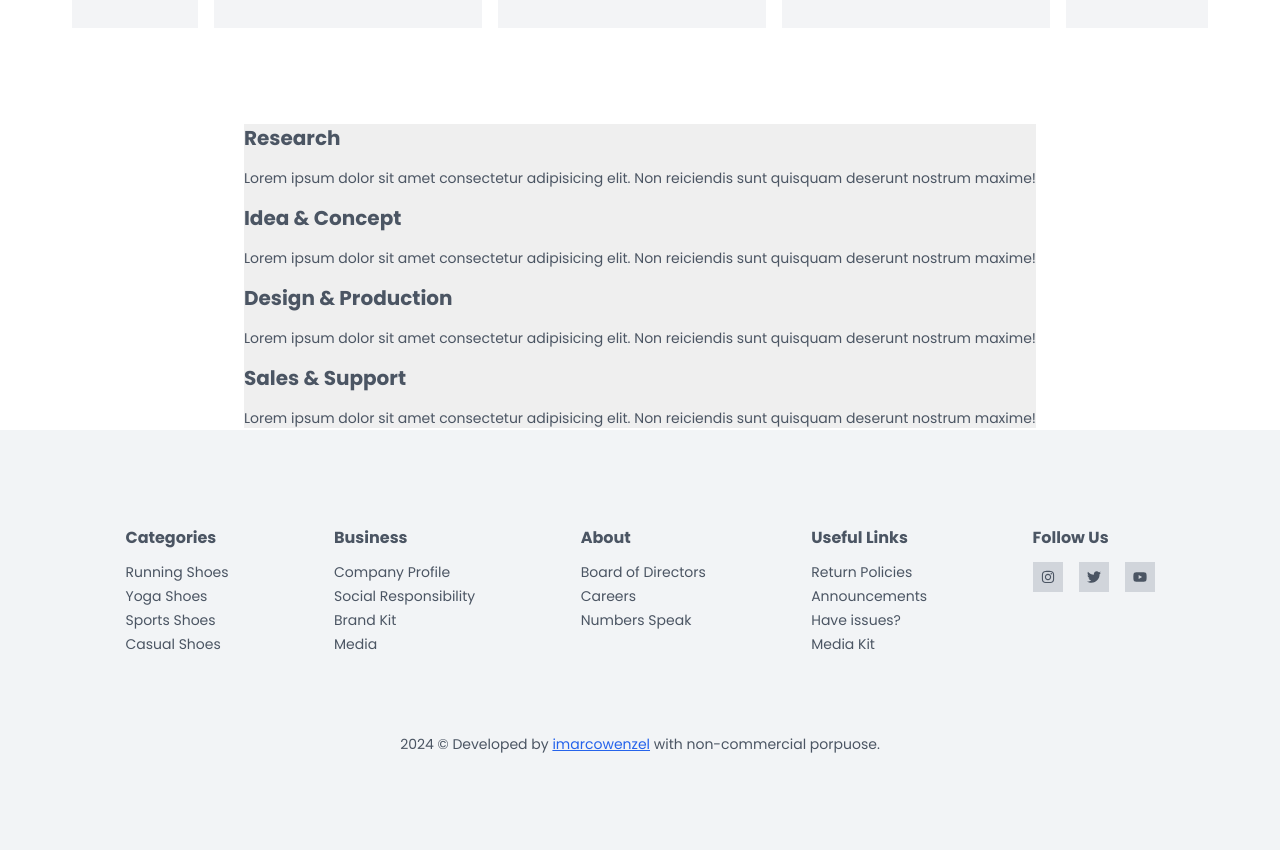
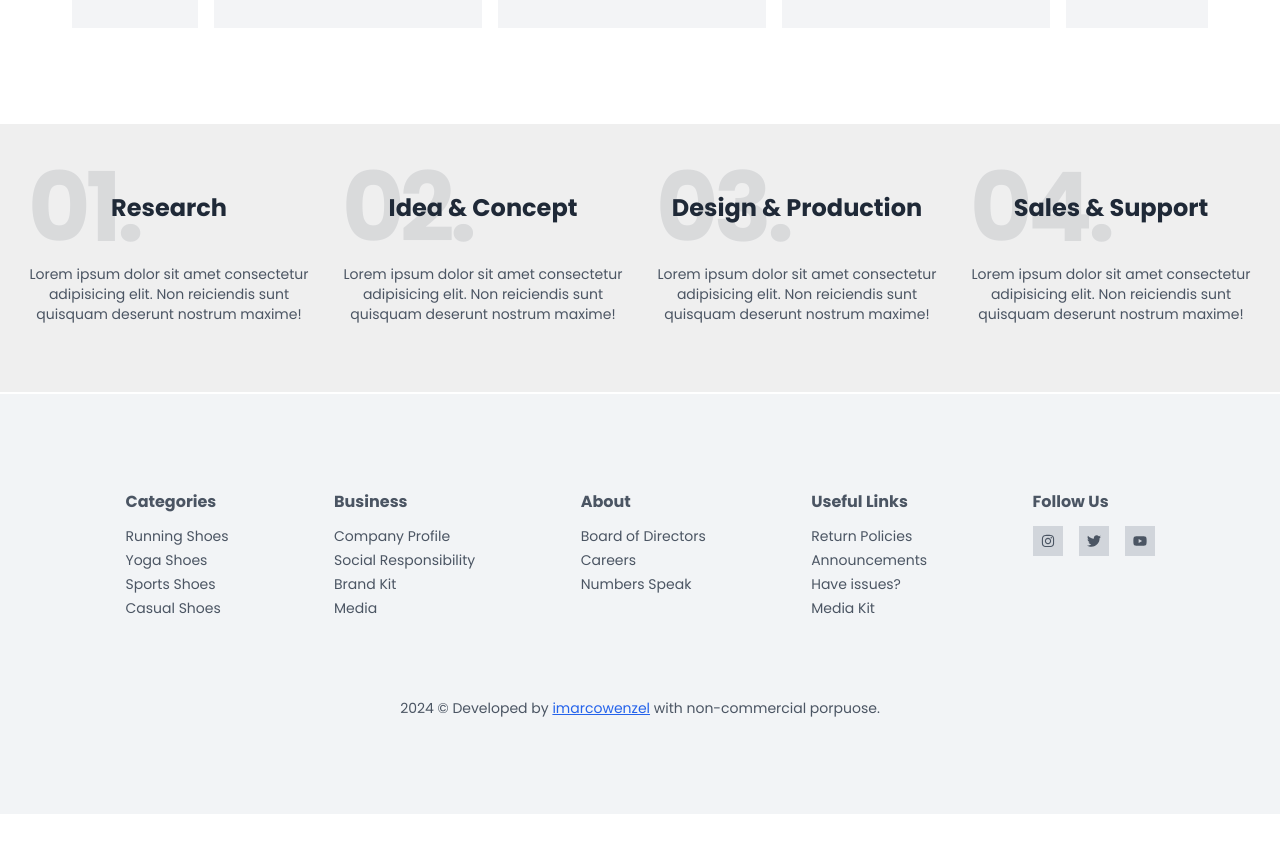
Before and after one commit to imarcowenzel/sneaker-peek-store, a Next.js app: page / in a window 1280 px wide. Shown: the part 1460-2310 px from the top of the page. After the commit the page ends 2274 px from the top, so only its background shows below. Built offline with nearby package versions, Linux system fonts and the light colour scheme.

Commit message:
Updating

```diff
--- a/src/components/carousel.tsx
+++ b/src/components/carousel.tsx
@@ -13,7 +13,7 @@ import Image from "next/image";
 
 const CarouselSection = () => {
   return (
-    <div className="pr-30 pb-50 pl-30 xl:py-100 xl:pb-120 flex flex-col items-center gap-y-10 p-20 lg:p-12 xl:py-24">
+    <div className="w-full pb-50 px-30 xl:py-100 xl:pb-120 flex flex-col items-center gap-y-10 p-20 lg:p-12 xl:py-24">
       <div className="flex flex-col items-center font-bold italic">
         <h1 className="text-5xl lg:text-8xl">UNBELIEVABLE</h1>
         <h2 className="text-3xl lg:text-4xl">SPEED. COMFORT.</h2>
--- a/src/components/topics.tsx
+++ b/src/components/topics.tsx
@@ -1,14 +1,17 @@
 import { topics } from "@/config";
-import React from "react";
 
 const Topics = () => {
   return (
-    <div className="bg-[#efefef] flex flex-col gap-y-4">
+    <div className="grid w-full bg-[#efefef] p-3 md:grid-cols-2 lg:grid-cols-4">
       {topics.map((topic) => (
-        <>
-          <h1 className="text-xl text-gray-600 font-bold">{topic.title}</h1>
-          <p className="text-sm text-gray-600">{topic.description}</p>
-        </>
+        <div key={topic.key} className="flex flex-col gap-y-10 px-4 py-14">
+          <h1 className="relative md:text-center text-2xl font-bold text-gray-800">
+            {topic.title}
+
+            <h2 className="absolute -top-8 font-bold text-8xl opacity-10 tracking-tighter">0{topic.key}.</h2>
+          </h1>
+          <p className="text-sm md:text-center text-gray-600">{topic.description}</p>
+        </div>
       ))}
     </div>
   );
```
